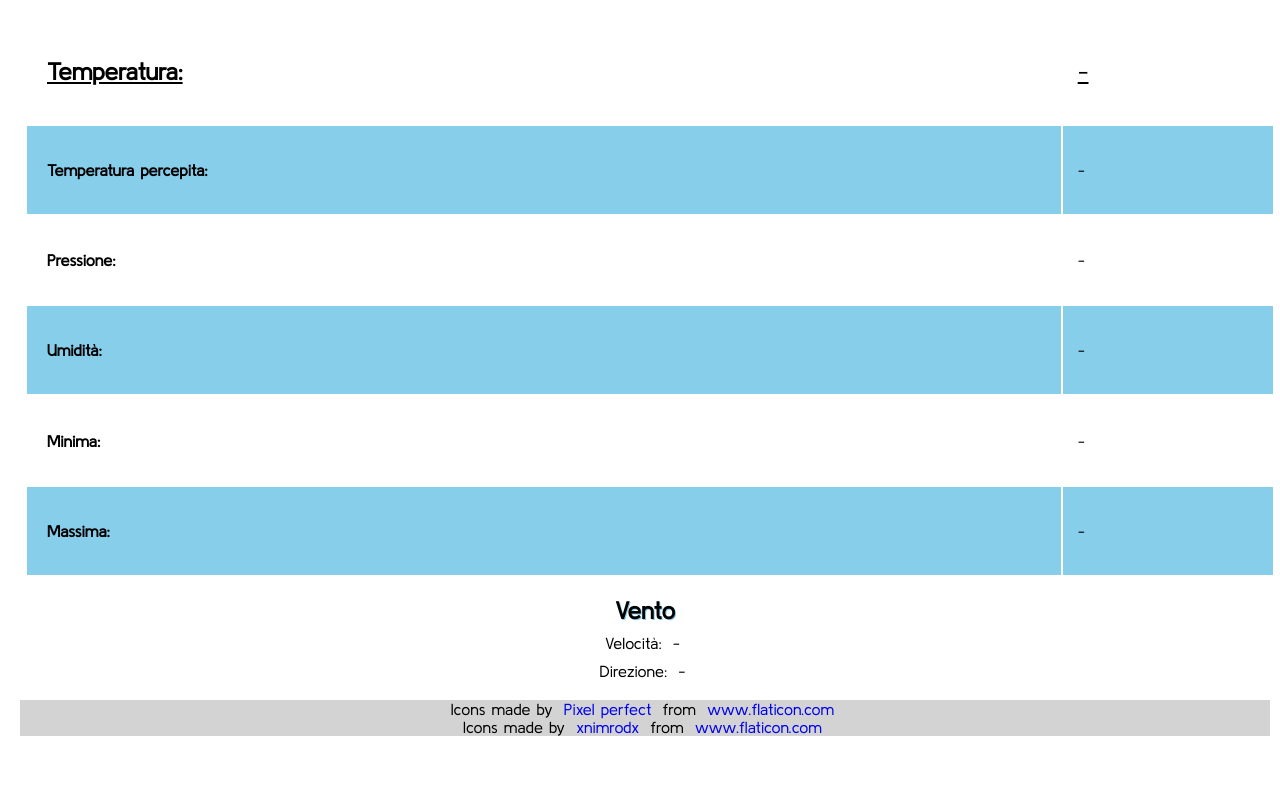
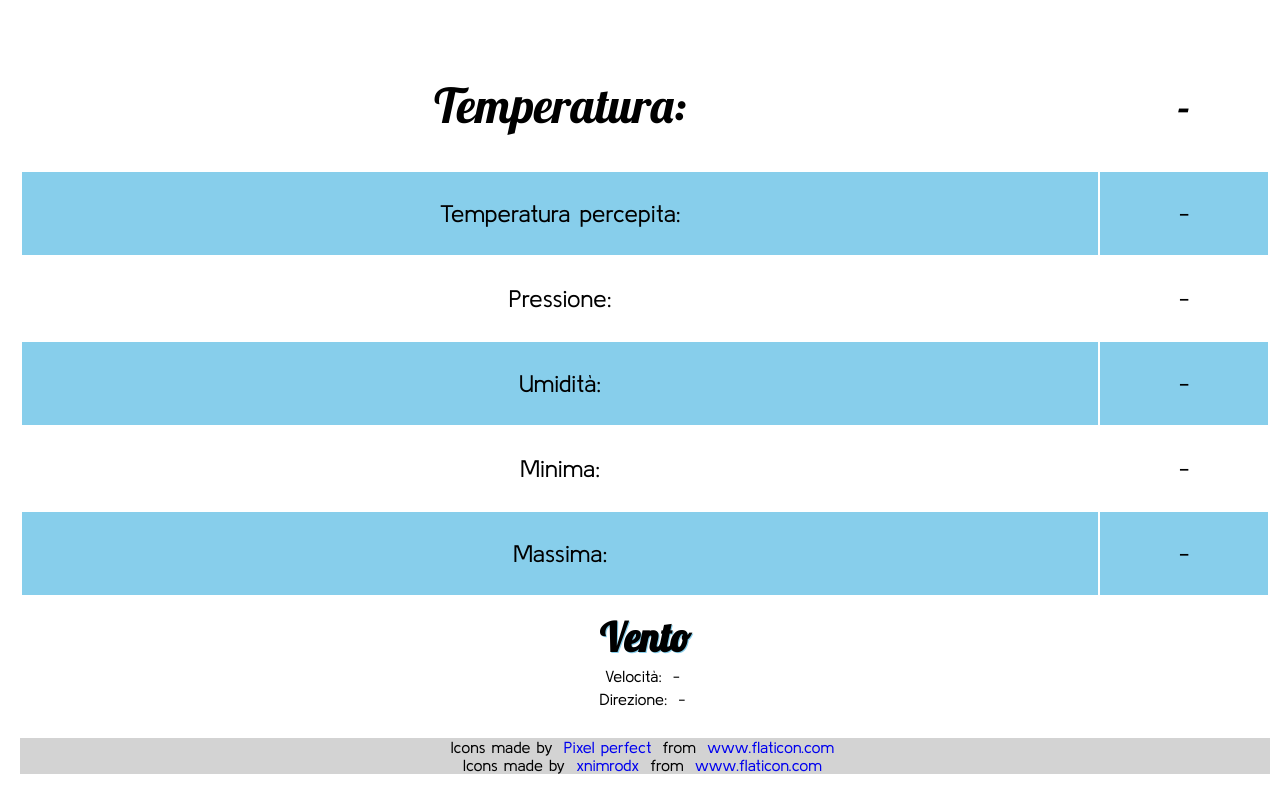
Before and after one commit to raffaeleberardo/weatherJS, a website built with webpack: page index.html in a window 1280 px wide. Shown: the part 218-1012 px from the top of the page. Before the commit the page ends 954 px from the top, so only its background shows below. Built offline with nearby package versions, Linux system fonts and the light colour scheme.

Commit message:
First Commit

```diff
--- a/dist/index.html
+++ b/index.html
@@ -6,7 +6,7 @@
     <title>weatherJS</title>
     <link href="https://fonts.googleapis.com/css?family=Lobster&display=swap" rel="stylesheet">
     <link href="https://fonts.googleapis.com/css?family=Kulim+Park&display=swap" rel="stylesheet">
-    <link rel="stylesheet" href="../style.css">
+    <link rel="stylesheet" href="style.css">
 
     <link rel="apple-touch-icon" sizes="57x57" href="/icons/apple-icon-57x57.png">
     <link rel="apple-touch-icon" sizes="60x60" href="/icons/apple-icon-60x60.png">
@@ -43,43 +43,45 @@
             <img id="icon">
             <table>
                 <tr id="temperatura-primo-piano">
-                    <td><strong>Temperatura: </strong></td>
+                    <td>Temperatura: </td>
                     <td id="temp"> - </td>
                 </tr>
                 <tr>
-                    <td><strong>Temperatura percepita: </strong></td>
+                    <td>Temperatura percepita: </td>
                     <td id="feels_like"> - </td>
                 </tr>
                 <tr>
-                    <td><strong>Pressione: </strong></td>
+                    <td>Pressione: </td>
                     <td id="pressure"> - </td>
                 </tr>
                 <tr>
-                    <td><strong>Umidità: </strong></td>
+                    <td>Umidità: </td>
                     <td id="humidity"> - </td>
                 </tr>
                 <tr>
-                    <td><strong>Minima: </strong></td>
+                    <td>Minima: </td>
                     <td id="temp_min"> - </td>
                 </tr>
                 <tr>
-                    <td><strong>Massima: </strong></td>
+                    <td>Massima: </td>
                     <td id="temp_max"> - </td>
                 </tr>
             </table>
-            <section id="sezione-vento">
-                <h2>Vento</h2>
+            <section>
+                <h2 id="h2-vento">Vento</h2>
                 <p>Velocità: <span id="vento"> - </span></p>
                 <p>Direzione: <span id="direzione"> - </span></p>
             </section>
         </div>
+    </main>
+    <footer>
         <div class="flaticon">
             Icons made by <a href="https://www.flaticon.com/authors/pixel-perfect" title="Pixel perfect">Pixel perfect</a> from <a href="https://www.flaticon.com/" title="Flaticon">www.flaticon.com</a>
             <br>Icons made by <a href="https://www.flaticon.com/authors/xnimrodx" title="xnimrodx">xnimrodx</a> from <a href="https://www.flaticon.com/" title="Flaticon">www.flaticon.com</a>
         </div>
-    </main>
+    </footer>
     <script src="https://ajax.googleapis.com/ajax/libs/jquery/3.4.1/jquery.min.js"></script>
-    <script src="main.js"></script>
+    <script src="dist/main.js"></script>
 </body>
 
 </html>
--- a/src/index.js
+++ b/src/index.js
@@ -47,10 +47,10 @@ function getWeather(url) {
         url: url,
         success: function(data) {
             callback(data);
-            response_img.setAttribute("src", "../icons/checkmark.svg");
+            response_img.setAttribute("src", "icons/checkmark.svg");
         },
         error: function() {
-            response_img.setAttribute("src", "../icons/wrong.svg");
+            response_img.setAttribute("src", "icons/wrong.svg");
         },
         dataType: 'json',
         type: 'GET'
--- a/style.css
+++ b/style.css
@@ -5,26 +5,24 @@
 }
 
 body {
+    display: flex;
+    flex-direction: column;
+    text-align: center;
     font-family: 'Kulim Park', sans-serif;
-}
-
-main {
     width: 100%;
-    height: 100vh;
+    min-height: 100vh;
 }
 
 main,
 .risultato {
     display: flex;
     flex-direction: column;
-    justify-content: space-between;
 }
 
-header {
-    display: flex;
-    flex-direction: column;
-    align-items: center;
+h1,
+h2 {
     font-family: 'Lobster', sans-serif;
+    font-size: 2.5em;
     color: #9e1602;
     text-shadow: #0481b3 2px 2px;
 }
@@ -41,13 +39,14 @@ input {
 }
 
 #paese {
-    align-self: center;
-    font-size: 3em;
+    /*align-self: center;*/
+    font-size: 2.5em;
+    font-family: 'Lobster';
     font-weight: bolder;
 }
 
 #description {
-    align-self: center;
+    /*align-self: center;*/
     font-size: 2em;
     font-weight: bold;
 }
@@ -58,7 +57,10 @@ input {
 }
 
 table {
-    height: 70vh;
+    align-self: center;
+    min-height: 70vh;
+    margin: 0;
+    padding: 0;
     width: 100%;
 }
 
@@ -68,25 +70,24 @@ tr:nth-child(even) {
 }
 
 #temperatura-primo-piano {
-    font-size: 1.5em;
-    text-decoration: underline;
+    font-family: 'Lobster';
+    font-size: 2em;
 }
 
 td {
+    font-size: 1.5em;
     padding: 15px;
-    text-align: left;
+    text-align: center;
 }
 
-h2 {
+#h2-vento {
+    color: #000;
     margin-top: 10px;
     text-shadow: #87ceeb 1px 1px;
 }
 
-#sezione-vento {
-    display: flex;
-    flex-direction: column;
-    justify-content: space-evenly;
-    align-items: center;
+footer {
+    order: 1;
 }
 
 .flaticon {
```
Also changed, not shown: dist/main.js, 2 other files.
